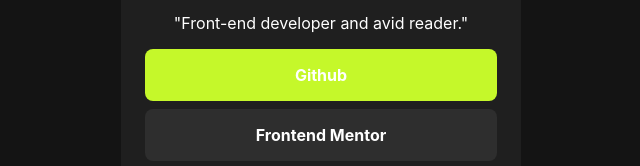
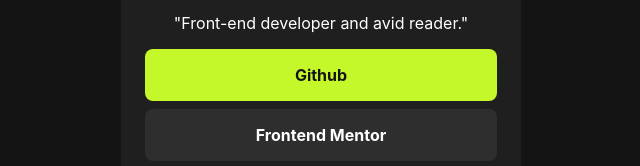
Before and after one commit to shukriAbdul/social-links, a plain HTML site: page index.html in a window 1280 px wide. In both pictures the pointer is over the link "Github". Shown: the part 292-458 px from the top of the page, 319-959 px from the left. Drawn offline with Linux system fonts and the light colour scheme.

Commit message:
i added a sytles

```diff
--- a/style.css
+++ b/style.css
@@ -58,6 +58,9 @@
 .container ul li button a{
     color: white;
 }
+.container ul li button a:hover{
+    color: hsl(0, 0%, 8%);
+}
 .container ul li button{
     width: 100%;
     background-color: hsl(0, 0%, 18%);
@@ -72,7 +75,7 @@
 }
 .container ul li button:hover{
     background-color: hsl(75, 94%, 57%);
-    color: hsl(0, 0%, 8%);
+
 }
 .attribution {
      font-size: 13px;
```
